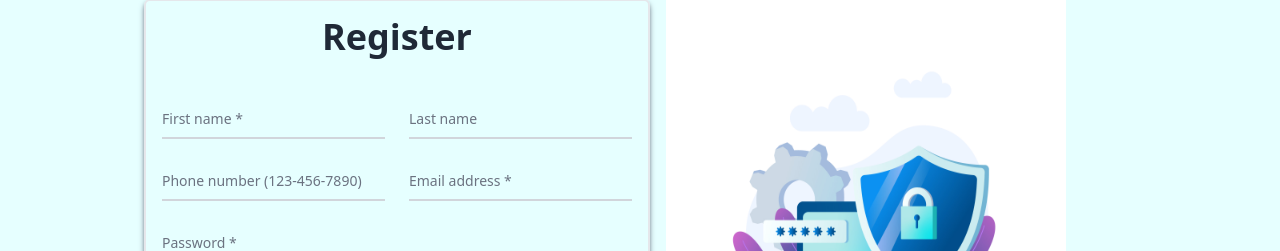
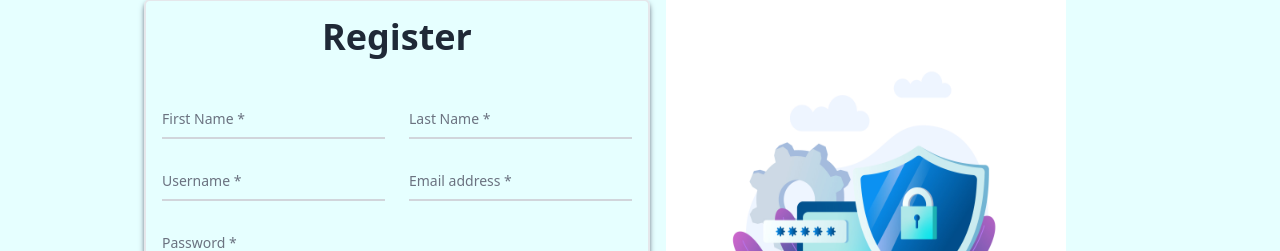
Before and after one commit to rch28/announcement-app, a Next.js app: page /auth/register in a window 1280 px wide. Shown: the part 147-398 px from the top of the page. Built offline with nearby package versions, Linux system fonts and the light colour scheme.

Commit message:
register validation

```diff
--- a/src/components/layout/RegisterForm.jsx
+++ b/src/components/layout/RegisterForm.jsx
@@ -6,17 +6,33 @@ import Link from "next/link";
 const RegisterForm = () => {
   const [fName, setFName] = useState("");
   const [lName, setLName] = useState("");
-    const [phone, setPhone] = useState("");
+  const [username, setuserName] = useState("");
   const [email, setEmail] = useState("");
   const [password, setPassword] = useState("");
   const [repeatPassword, setRepeatPassword] = useState("");
 
   const [errMsg, setErrMsg] = useState("");
+  const [isError, setIsError] = useState(false);
   const handleSubmit = async (e) => {
     e.preventDefault();
     setErrMsg("");
-
-      if(password!==repeatPassword){
+    setIsError(false);
+    if (
+      !fName ||
+      !lName ||
+      !username ||
+      !email ||
+      !password ||
+      !repeatPassword
+    ) {
+      setIsError(true);
+      return;
+    }
+    if(password.length<6){
+      setErrMsg("Password must be at least 6 characters long!!");
+      return;
+    }
+    if (password !== repeatPassword) {
       setErrMsg("Password and Confirm password didn't match!!");
       return;
     }
@@ -24,15 +40,20 @@ const RegisterForm = () => {
     const newPromise = new Promise(async (resolve, reject) => {
       const response = await fetch("/api/register", {
         method: "POST",
-          body: JSON.stringify({ fName, lName, phone, email, password }),
+        body: JSON.stringify({
+          first_name: fName,
+          last_name: lName,
+          username,
+          email,
+          password,
+        }),
         headers: {
           "Content-Type": "application/json",
         },
       });
 
       if (response.ok) {
-            const result = await response.json()
-            console.log(result);
+        const result = await response.json();
         resolve();
       } else {
         reject();
@@ -44,8 +65,6 @@ const RegisterForm = () => {
       success: "Successfully register!",
       error: "Registration Failed!",
     });
-
-      console.log("Form submitted");
   };
   return (
     <form
@@ -68,7 +87,6 @@ const RegisterForm = () => {
             id="floating_first_name"
             className={`block py-2.5 px-0 w-full text-sm text-gray-900 bg-transparent border-0 border-b-2 border-gray-300 appearance-none dark:text-white dark:border-gray-600 dark:focus:border-blue-500 focus:outline-none focus:ring-0 focus:border-blue-600 peer `}
             placeholder=" "
-                required
             value={fName}
             onChange={(e) => setFName(e.target.value)}
           />
@@ -76,7 +94,11 @@ const RegisterForm = () => {
             htmlFor="floating_first_name"
             className={`peer-focus:font-medium absolute text-sm text-gray-500 dark:text-gray-400 duration-300 transform -translate-y-6 scale-75 top-3 -z-10 origin-[0] peer-focus:start-0 rtl:peer-focus:translate-x-1/4 peer-focus:text-blue-600 peer-focus:dark:text-blue-500 peer-placeholder-shown:scale-100 peer-placeholder-shown:translate-y-0 peer-focus:scale-75 peer-focus:-translate-y-6 `}
           >
-                First name *
+            {isError && !fName ? (
+              <p className="text-red-500">First Name is missing!!</p>
+            ) : (
+              "First Name *"
+            )}
           </label>
         </div>
         <div className="relative z-0 w-full mb-5 group">
@@ -93,7 +115,11 @@ const RegisterForm = () => {
             htmlFor="floating_last_name"
             className="peer-focus:font-medium absolute text-sm text-gray-500 dark:text-gray-400 duration-300 transform -translate-y-6 scale-75 top-3 -z-10 origin-[0] peer-focus:start-0 rtl:peer-focus:translate-x-1/4 peer-focus:text-blue-600 peer-focus:dark:text-blue-500 peer-placeholder-shown:scale-100 peer-placeholder-shown:translate-y-0 peer-focus:scale-75 peer-focus:-translate-y-6"
           >
-                Last name
+            {isError && !lName ? (
+              <p className="text-red-500">Last Name is missing!!</p>
+            ) : (
+              "Last Name *"
+            )}
           </label>
         </div>
       </div>
@@ -101,20 +127,23 @@ const RegisterForm = () => {
       <div className="grid md:grid-cols-2 md:gap-6">
         <div className="relative z-0 w-full mb-5 group">
           <input
-                type="tel"
-                pattern="[0-9]{3}-[0-9]{3}-[0-9]{4}"
-                name="floating_phone"
-                id="floating_phone"
+            type="text"
+            name="floating_last_name"
+            id="floating_last_name"
             className="block py-2.5 px-0 w-full text-sm text-gray-900 bg-transparent border-0 border-b-2 border-gray-300 appearance-none dark:text-white dark:border-gray-600 dark:focus:border-blue-500 focus:outline-none focus:ring-0 focus:border-blue-600 peer"
             placeholder=" "
-                value={phone}
-                onChange={(e) => setPhone(e.target.value)}
+            value={username}
+            onChange={(e) => setuserName(e.target.value)}
           />
           <label
-                htmlFor="floating_phone"
+            htmlFor="floating_last_name"
             className="peer-focus:font-medium absolute text-sm text-gray-500 dark:text-gray-400 duration-300 transform -translate-y-6 scale-75 top-3 -z-10 origin-[0] peer-focus:start-0 rtl:peer-focus:translate-x-1/4 peer-focus:text-blue-600 peer-focus:dark:text-blue-500 peer-placeholder-shown:scale-100 peer-placeholder-shown:translate-y-0 peer-focus:scale-75 peer-focus:-translate-y-6"
           >
-                Phone number (123-456-7890)
+            {isError && !username ? (
+              <p className="text-red-500">Username is missing!!</p>
+            ) : (
+              "Username *"
+            )}
           </label>
         </div>
         <div className="relative z-0 w-full mb-5 group">
@@ -124,7 +153,6 @@ const RegisterForm = () => {
             id="floating_email"
             className="block py-2.5 px-0 w-full text-sm text-gray-900 bg-transparent border-0 border-b-2 border-gray-300 appearance-none dark:text-white dark:border-gray-600 dark:focus:border-blue-500 focus:outline-none focus:ring-0 focus:border-blue-600 peer"
             placeholder=" "
-                required
             value={email}
             onChange={(e) => setEmail(e.target.value)}
           />
@@ -132,7 +160,11 @@ const RegisterForm = () => {
             htmlFor="floating_email"
             className="peer-focus:font-medium absolute text-sm text-gray-500 dark:text-gray-400 duration-300 transform -translate-y-6 scale-75 top-3 -z-10 origin-[0] peer-focus:start-0 rtl:peer-focus:translate-x-1/4 rtl:peer-focus:left-auto peer-focus:text-blue-600 peer-focus:dark:text-blue-500 peer-placeholder-shown:scale-100 peer-placeholder-shown:translate-y-0 peer-focus:scale-75 peer-focus:-translate-y-6"
           >
-                Email address *
+            {isError && !email ? (
+              <p className="text-red-500">Email is missing!!</p>
+            ) : (
+              "Email address *"
+            )}
           </label>
         </div>
       </div>
@@ -144,7 +176,6 @@ const RegisterForm = () => {
           id="floating_password"
           className="block py-2.5 px-0 w-full text-sm text-gray-900 bg-transparent border-0 border-b-2 border-gray-300 appearance-none dark:text-white dark:border-gray-600 dark:focus:border-blue-500 focus:outline-none focus:ring-0 focus:border-blue-600 peer"
           placeholder=" "
-              required
           value={password}
           onChange={(e) => setPassword(e.target.value)}
         />
@@ -152,9 +183,14 @@ const RegisterForm = () => {
           htmlFor="floating_password"
           className="peer-focus:font-medium absolute text-sm text-gray-500 dark:text-gray-400 duration-300 transform -translate-y-6 scale-75 top-3 -z-10 origin-[0] peer-focus:start-0 rtl:peer-focus:translate-x-1/4 peer-focus:text-blue-600 peer-focus:dark:text-blue-500 peer-placeholder-shown:scale-100 peer-placeholder-shown:translate-y-0 peer-focus:scale-75 peer-focus:-translate-y-6"
         >
-              {errMsg ? (
-                <p className="text-red-500">Password *</p>
-              ):"Password *"}
+          {isError && !password ? (
+            <p className="text-red-500">Password is missing!!</p>
+          ) : (
+            errMsg ? <p className="text-red-600 font-bold">
+              Password *
+            </p>
+            :"Password *"
+          )}
         </label>
       </div>
       <div className="relative z-0 w-full mb-5 group">
@@ -164,7 +200,6 @@ const RegisterForm = () => {
           id="floating_repeat_password"
           className="block py-2.5 px-0 w-full text-sm text-gray-900 bg-transparent border-0 border-b-2 border-gray-300 appearance-none dark:text-white dark:border-gray-600 dark:focus:border-blue-500 focus:outline-none focus:ring-0 focus:border-blue-600 peer"
           placeholder=" "
-              required
           value={repeatPassword}
           onChange={(e) => setRepeatPassword(e.target.value)}
         />
@@ -172,10 +207,13 @@ const RegisterForm = () => {
           htmlFor="floating_repeat_password"
           className="peer-focus:font-medium absolute text-sm text-gray-500 dark:text-gray-400 duration-300 transform -translate-y-6 scale-75 top-3 -z-10 origin-[0] peer-focus:start-0 rtl:peer-focus:translate-x-1/4 peer-focus:text-blue-600 peer-focus:dark:text-blue-500 peer-placeholder-shown:scale-100 peer-placeholder-shown:translate-y-0 peer-focus:scale-75 peer-focus:-translate-y-6"
         >
-              {errMsg ? (
-                <p className="text-red-500">Password *</p>
-              ):"Confirm Password *"}
-
+          {isError && !repeatPassword ? (
+            <p className="text-red-500">Confirm Password is missing!!</p>
+          ) : errMsg ? (
+            <p className="text-red-600 font-bold">"Confirm Password *"</p>
+          ) : (
+            "Confirm Password *"
+          )}
         </label>
       </div>
 
@@ -197,7 +235,7 @@ const RegisterForm = () => {
         </Link>
       </div>
     </form>
-  )
-}
+  );
+};
 
-export default RegisterForm
+export default RegisterForm;
--- a/src/middleware.js
+++ b/src/middleware.js
@@ -3,7 +3,7 @@ import { apiAuthPrefix, authRoutes, DEFAULT_LOGIN_REDIRECT, publicRoutes } from
 export function middleware(request){
     const {nextUrl} =request;
     // const isLoggedIn=!!request.auth;
-    const isLoggedIn=true;
+    const isLoggedIn=false;
 
      const isApiAuthRoute= nextUrl.pathname.startsWith(apiAuthPrefix);
      const isPublic=publicRoutes.includes(nextUrl.pathname);
```
Lines whose indentation alone changed are shown as unchanged.
